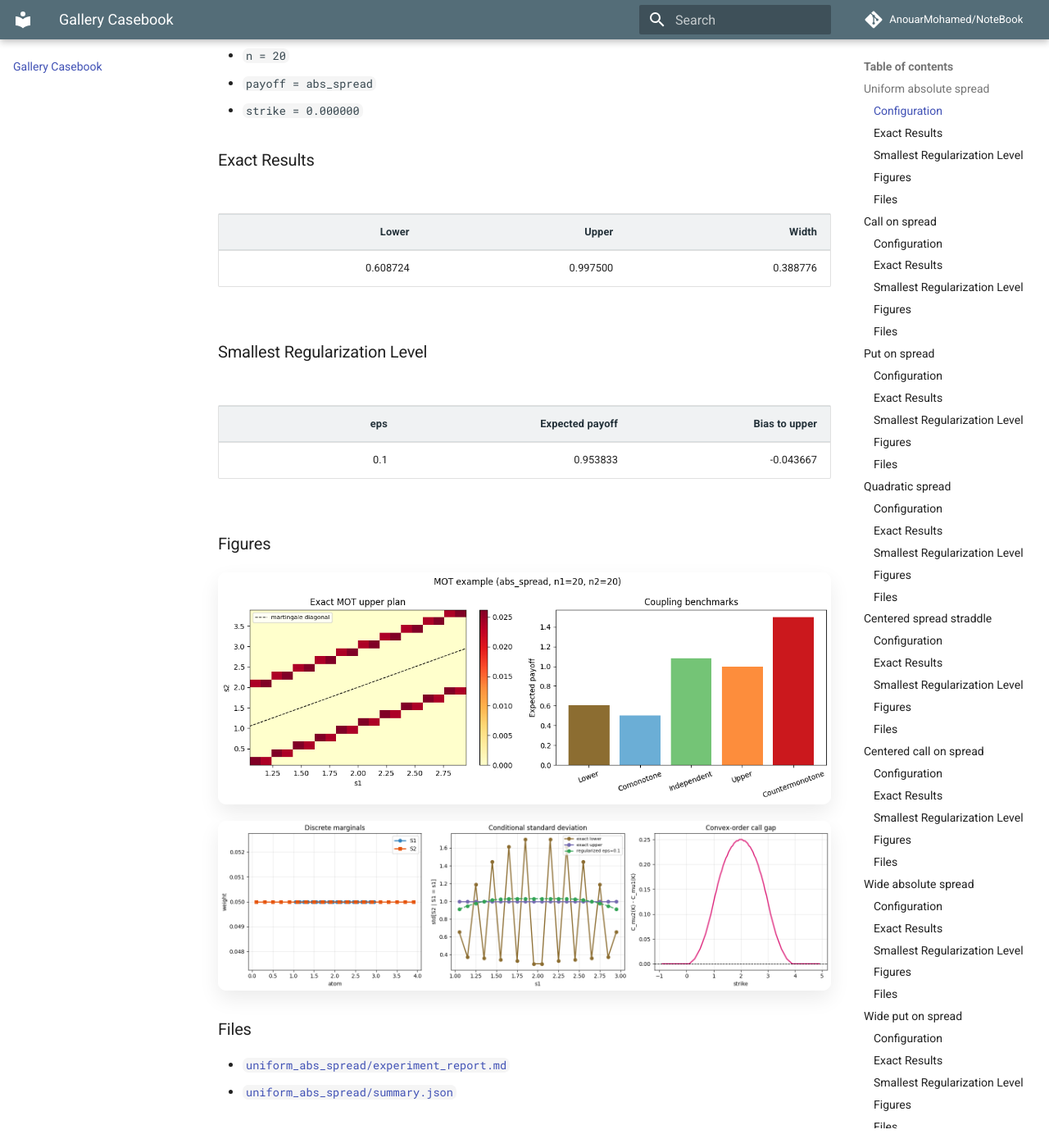
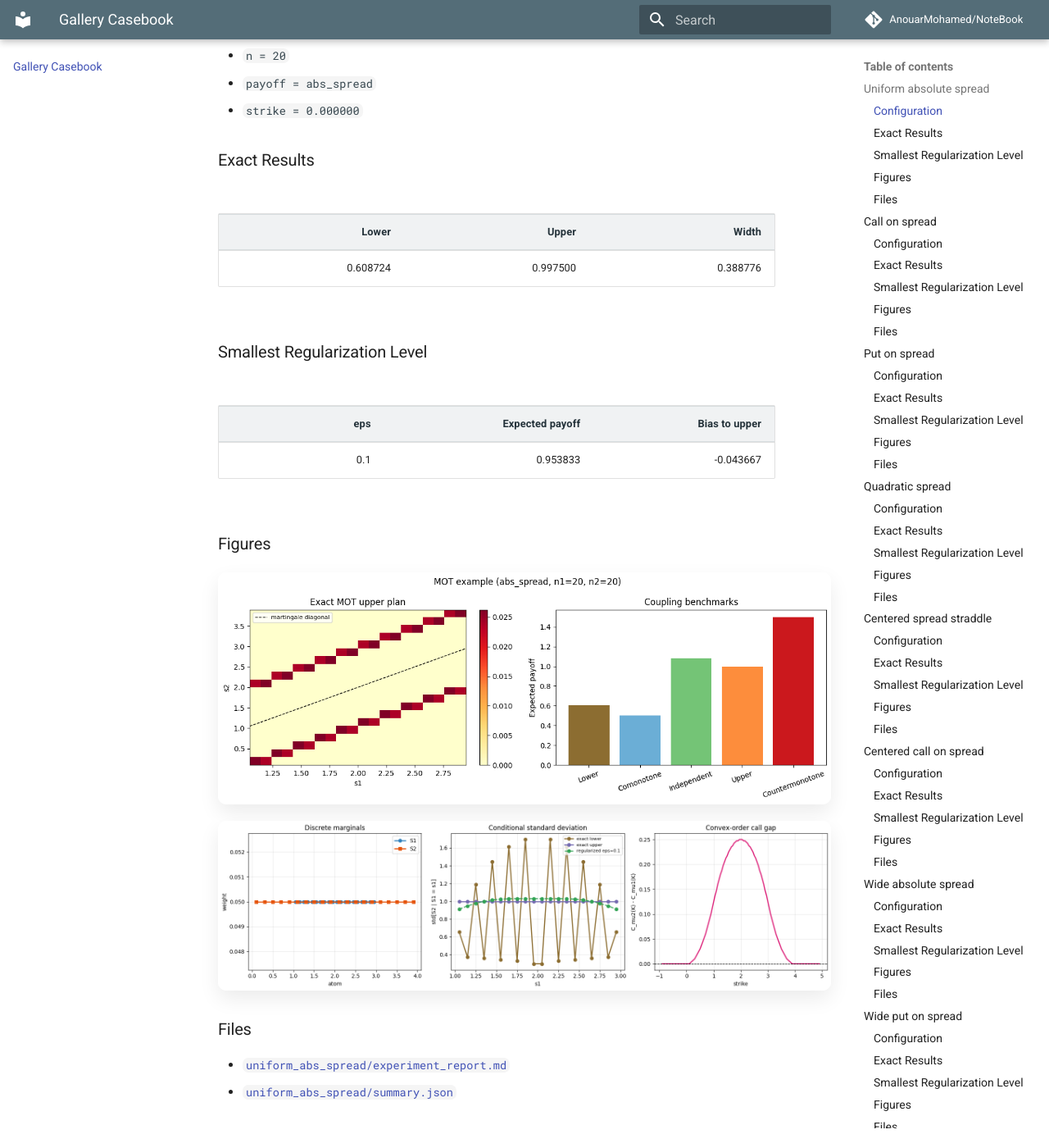
Before and after one commit to AnouarMohamed/NoteBook, an MkDocs documentation site: the page built from docs/assets/gallery/gallery_casebook.md, in a window 1280 px wide and 1400 px high, scrolled down 472 px. Shown: the whole window at 82% size. Built offline with MkDocs 1.6.1 and Material for MkDocs 9.7.7, drawn with Linux system fonts in a browser that asks for light colours; comment, search, counter and statistics services are not loaded.

Commit message:
Refine gallery casebook table proportions

```diff
--- a/docs/stylesheets/extra.css
+++ b/docs/stylesheets/extra.css
@@ -56,8 +56,7 @@
 }
 
 .md-typeset .casebook-table {
-  width: 42rem;
-  max-width: 100%;
+  width: min(100%, 680px);
   margin: 1.15rem 0 1.6rem;
 }
 
```
